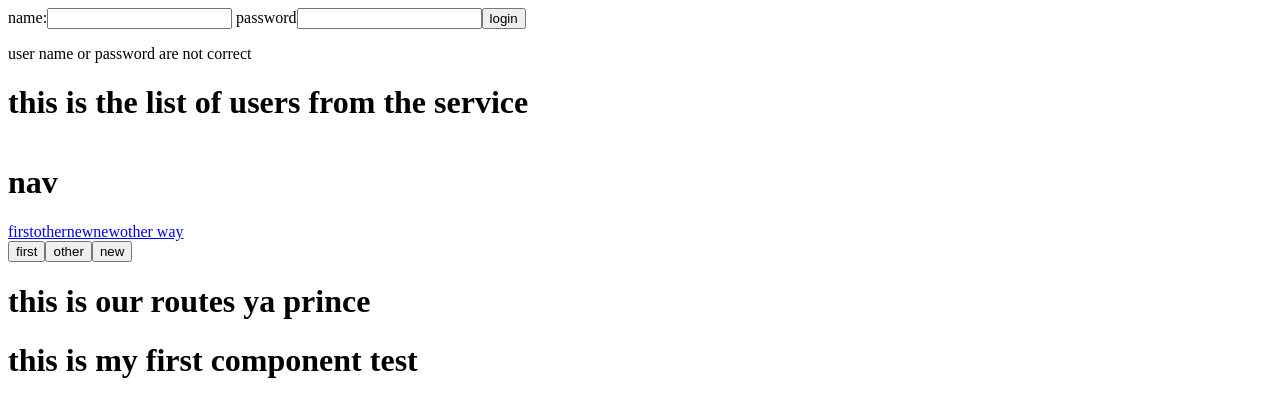
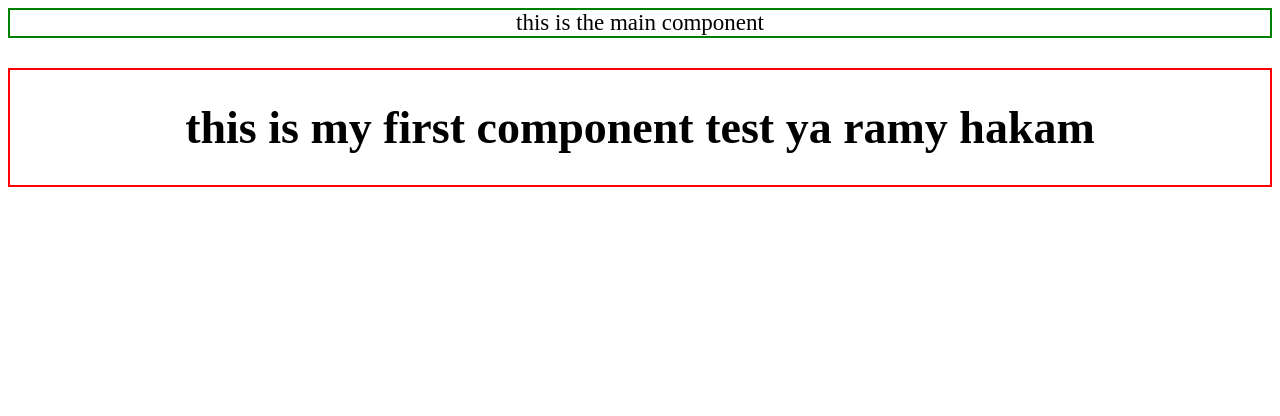
Before and after one commit to RamyHakam/Angular4-Course, an Angular app: page /first in a window 1280 px wide. Shown: the top 416 px of the page. Built offline with nearby package versions, Linux system fonts and the light colour scheme.

Commit message:
Send Data from Parant to Child

```diff
--- a/src/app/app.component.css
+++ b/src/app/app.component.css
@@ -0,0 +1,7 @@
+.home{
+    border:2px solid green;
+    text-align: center;
+    font-family: all;
+    font-size: 23px;
+    margin-bottom: 30px;
+}
--- a/src/app/app.component.html
+++ b/src/app/app.component.html
@@ -1,3 +1,28 @@
+
+<div class="home">
+
+    this is the main component
+</div>
+
+<first [message]="sendMessage()"></first>
+
+
+
+
+
+
+
+
+
+
+
+
+
+
+
+
+
+<!--
 <form>
 <label>name:</label>
 <input type="text"  name="name" [(ngModel)]="name" >
@@ -5,12 +30,6 @@
 <input  type="password" name="pass" [(ngModel)]="password" >
 <input  type="submit" value="login" (click)="login()" >
 </form>
-
-
-
-
-
-
 <p *ngIf="status; else error " > user has been login </p>
 <ng-template #error>
 <p > user name or password are  not  correct </p>
@@ -43,3 +62,4 @@
     <h1> this is our routes ya prince</h1>
     <router-outlet></router-outlet>
 </div>
+-->
--- a/src/app/app.component.ts
+++ b/src/app/app.component.ts
@@ -43,7 +43,7 @@ export class AppComponent {
   //save token to user local stoage
 
 
-  console.log("shared data has been setted");
+  //console.log("shared data has been setted");
   if(this.status){
     //////navigate to new
     localStorage.setItem('token',"tkjkjgkjgkjfkjfkf");
@@ -78,6 +78,10 @@ goToNew(){
   this.myrouter.navigate(['/new',this.id])
 
 }
+sendMessage(){
+  return "ramy hakam";
+}
+
 
 
 }
--- a/src/app/first/first.component.css
+++ b/src/app/first/first.component.css
@@ -0,0 +1,6 @@
+.first{
+    border:2px solid red;
+    text-align: center;
+    font-family: all;
+    font-size: 23px;
+}
--- a/src/app/first/first.component.html
+++ b/src/app/first/first.component.html
@@ -1 +1,3 @@
-<h1>this is my first component test </h1>
+<div class="first">
+<h1>this is my first component test ya {{message}} </h1>
+</div>
```
Also changed, not shown: src/app/first/first.component.ts (+5 -3 lines).
